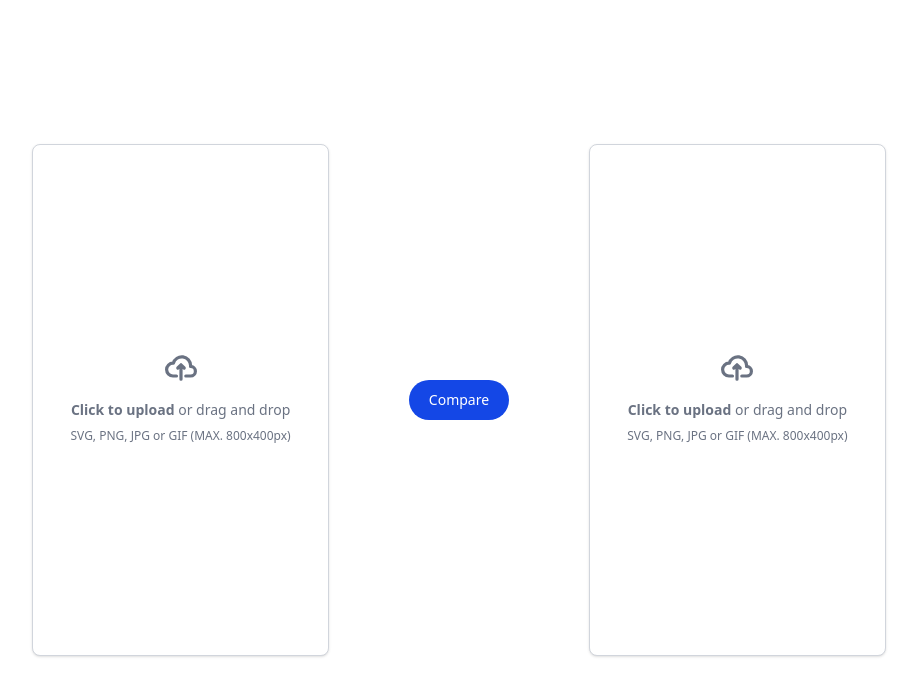
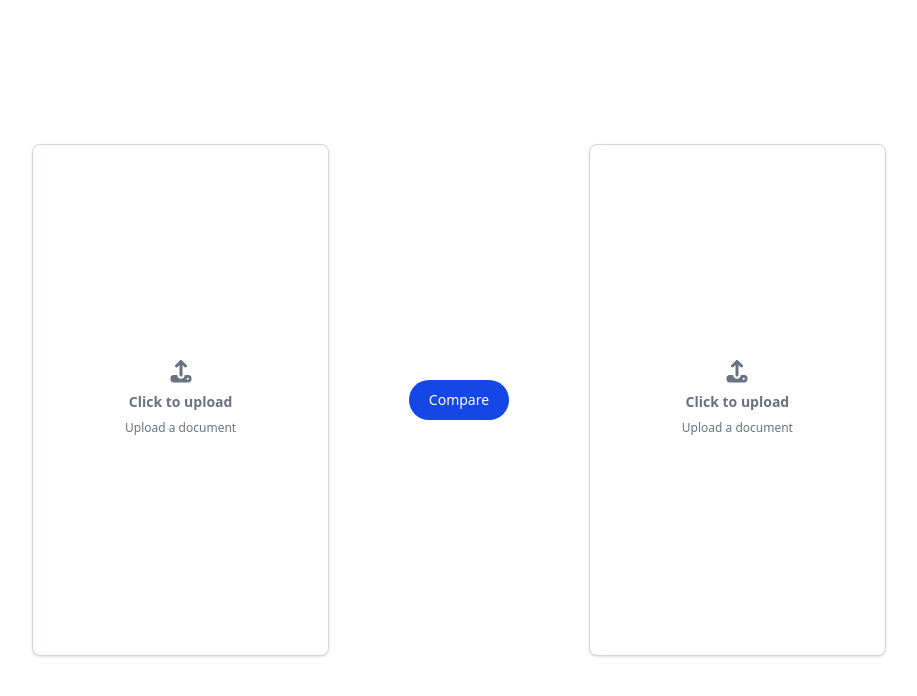
Before and after one commit to BrindzaB/CompareDocs, a React (Vite) app in the folder frontend/: page / in a window 1280 px wide. Shown: the top 696 px of the page, without its empty margins (181-1098 px from the left). Built offline with nearby package versions, Linux system fonts and the light colour scheme.

Commit message:
file upload indication added for the user

```diff
--- a/frontend/package.json
+++ b/frontend/package.json
@@ -10,6 +10,10 @@
     "preview": "vite preview"
   },
   "dependencies": {
+    "@fortawesome/fontawesome-svg-core": "^7.1.0",
+    "@fortawesome/free-brands-svg-icons": "^7.1.0",
+    "@fortawesome/free-solid-svg-icons": "^7.1.0",
+    "@fortawesome/react-fontawesome": "^3.1.0",
     "@tailwindcss/vite": "^4.1.13",
     "react": "^19.1.1",
     "react-dom": "^19.1.1",
--- a/frontend/src/components/UploadForm.jsx
+++ b/frontend/src/components/UploadForm.jsx
@@ -1,5 +1,8 @@
 import { useState } from "react";
 import { compareUploadedFiles } from "../fetch/uploadFetching";
+import { FontAwesomeIcon } from "@fortawesome/react-fontawesome";
+import { faUpload, faCheck } from "@fortawesome/free-solid-svg-icons";
+
 
 function UploadForm() {
 
@@ -38,31 +41,39 @@ function UploadForm() {
             )}
             <div className="flex gap-20 h-full">
                 <div className="flex items-center justify-center w-full">
-                    <label htmlFor="invoice1" className="flex flex-col items-center justify-center w-full h-128 border border-gray-300 rounded-lg shadow-sm cursor-pointer bg-white hover:bg-gray-100">
+                    {!invoice1 ? (
+                        <label htmlFor="invoice1" className="flex flex-col items-center justify-center w-full h-128 border border-gray-300 rounded-lg shadow-sm cursor-pointer bg-white hover:bg-gray-100 transition-all">
                             <div className="flex flex-col items-center justify-center pt-5 pb-6">
-                            <svg className="w-8 h-8 mb-4 text-gray-500 dark:text-gray-400" aria-hidden="true" xmlns="http://www.w3.org/2000/svg" fill="none" viewBox="0 0 20 16">
-                                <path stroke="currentColor" strokeLinecap="round" strokeLinejoin="round" strokeWidth="2" d="M13 13h3a3 3 0 0 0 0-6h-.025A5.56 5.56 0 0 0 16 6.5 5.5 5.5 0 0 0 5.207 5.021C5.137 5.017 5.071 5 5 5a4 4 0 0 0 0 8h2.167M10 15V6m0 0L8 8m2-2 2 2"/>
-                            </svg>
-                            <p className="mb-2 text-sm text-gray-500 dark:text-gray-400"><span className="font-semibold">Click to upload</span> or drag and drop</p>
-                            <p className="text-xs text-gray-500 dark:text-gray-400">SVG, PNG, JPG or GIF (MAX. 800x400px)</p>
+                                <FontAwesomeIcon icon={faUpload} className="text-gray-500 text-2xl mb-2" />
+                                <p className="mb-2 text-sm text-gray-500"><span className="font-semibold">Click to upload</span></p>
+                                <p className="text-xs text-gray-500">Upload a document</p>
                             </div>
                             <input id="invoice1" type="file" className="hidden" onChange={(e) => setInvoice1(e.target.files[0])}/>
                         </label>
+                    ) : (
+                        <div className="w-24 h-24 bg-green-500 rounded-full flex items-center justify-center animate-scaleIn shadow-md">
+                            <FontAwesomeIcon icon={faCheck} className="text-3xl text-white" />
+                        </div>
+                    )}
                 </div>
                 <div className="flex items-center justify-center">
                     <button type="submit" className="text-white bg-blue-700 hover:bg-blue-800 focus:outline-none focus:ring-4 focus:ring-blue-300 font-medium rounded-full text-sm px-5 py-2.5 text-center dark:bg-blue-600 dark:hover:bg-blue-700 dark:focus:ring-blue-800">Compare</button>
                 </div>
                 <div className="flex items-center justify-center w-full">
+                    {!invoice2 ? (
                         <label htmlFor="invoice2" className="flex flex-col items-center justify-center w-full h-128 border border-gray-300 rounded-lg shadow-sm cursor-pointer bg-white hover:bg-gray-100">
                             <div className="flex flex-col items-center justify-center pt-5 pb-6">
-                            <svg className="w-8 h-8 mb-4 text-gray-500 dark:text-gray-400" aria-hidden="true" xmlns="http://www.w3.org/2000/svg" fill="none" viewBox="0 0 20 16">
-                                <path stroke="currentColor" strokeLinecap="round" strokeLinejoin="round" strokeWidth="2" d="M13 13h3a3 3 0 0 0 0-6h-.025A5.56 5.56 0 0 0 16 6.5 5.5 5.5 0 0 0 5.207 5.021C5.137 5.017 5.071 5 5 5a4 4 0 0 0 0 8h2.167M10 15V6m0 0L8 8m2-2 2 2"/>
-                            </svg>
-                            <p className="mb-2 text-sm text-gray-500 dark:text-gray-400"><span className="font-semibold">Click to upload</span> or drag and drop</p>
-                            <p className="text-xs text-gray-500 dark:text-gray-400">SVG, PNG, JPG or GIF (MAX. 800x400px)</p>
+                                <FontAwesomeIcon icon={faUpload} className="text-gray-500 text-2xl mb-2" />
+                                <p className="mb-2 text-sm text-gray-500"><span className="font-semibold">Click to upload</span></p>
+                                <p className="text-xs text-gray-500">Upload a document</p>
                             </div>
                             <input id="invoice2" type="file" className="hidden" onChange={(e) => setInvoice2(e.target.files[0])} />
                         </label>
+                    ) : (
+                        <div className="w-24 h-24 bg-green-500 rounded-full flex items-center justify-center animate-scaleIn shadow-md">
+                            <FontAwesomeIcon icon={faCheck} className="text-3xl text-white" />
+                        </div>
+                    )}
                 </div>
             </div>
         </form>
--- a/frontend/src/index.css
+++ b/frontend/src/index.css
@@ -5,3 +5,17 @@
   line-height: 1.5;
   font-weight: 400;
 }
+
+@keyframes scaleIn {
+  0% {
+    transform: scale(0.5);
+    opacity: 0;
+  }
+  100% {
+    transform: scale(1);
+    opacity: 1;
+  }
+}
+.animate-scaleIn {
+  animation: scaleIn 0.2s ease-in-out forwards;
+}
```
Also changed, not shown: 1 other file (tests, documents, lock files or other folders). Lines whose indentation alone changed are shown as unchanged.
